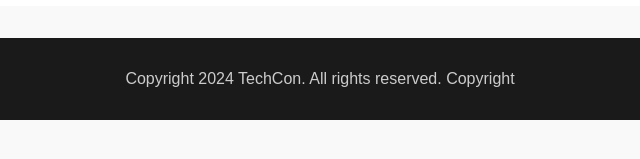
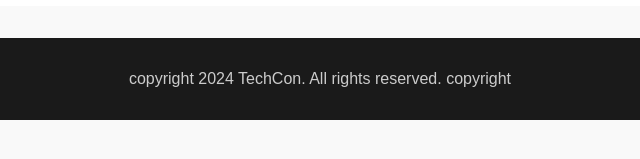
Before and after one commit to Nayombe/TechCon_HTML, a plain HTML site: page techcon_website/schedule.html in a window 1280 px wide. Shown: the part 537-696 px from the top of the page, 320-960 px from the left. Drawn offline with Linux system fonts and the light colour scheme.

Commit message:
Update schedule.html

```diff
--- a/techcon_website/schedule.html
+++ b/techcon_website/schedule.html
@@ -131,7 +131,7 @@
   </main>
 
   <footer>
-    <p>Copyright 2024 TechCon. All rights reserved. Copyright</p>
+    <p>copyright 2024 TechCon. All rights reserved. copyright</p>
   </footer>
 
 </body>
```
